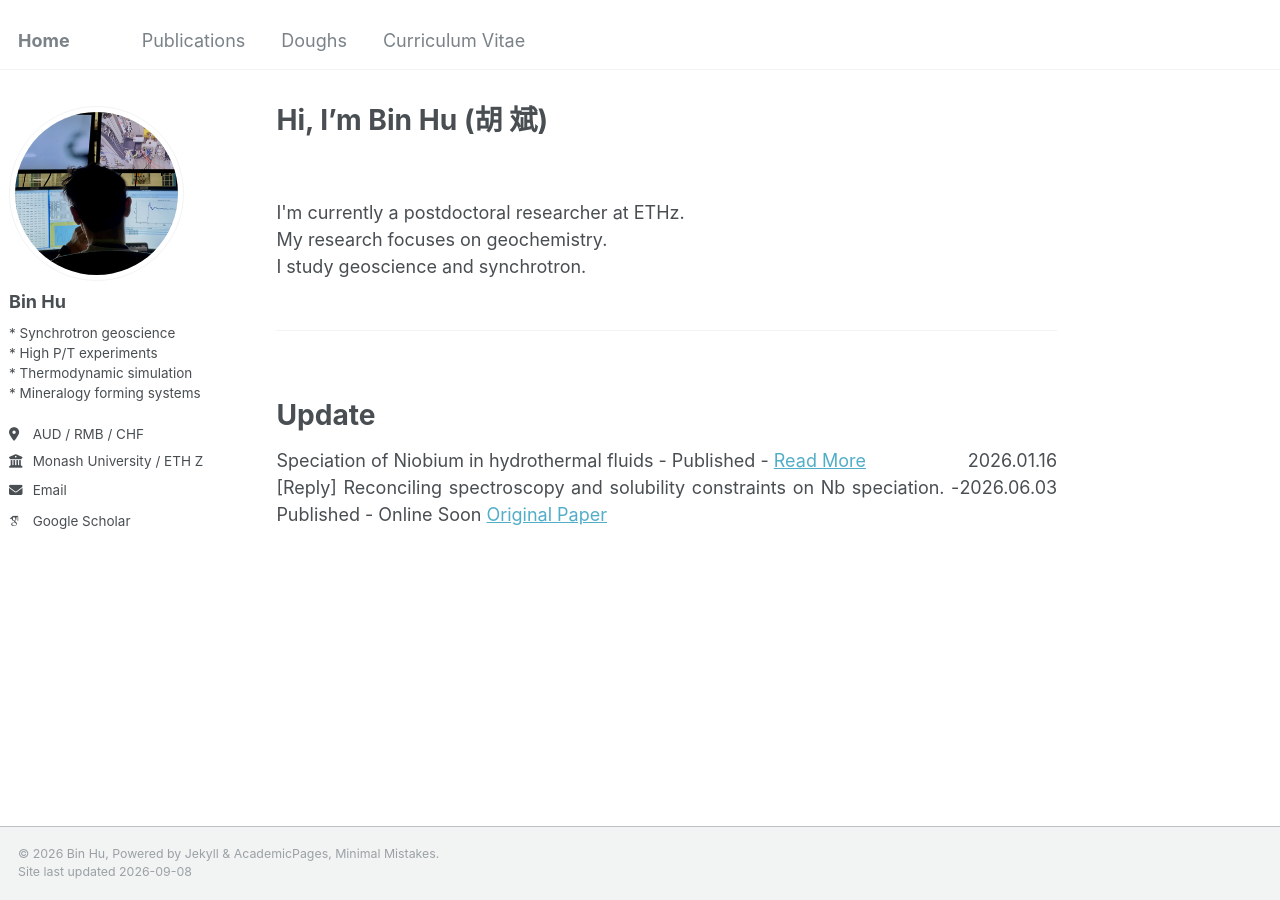
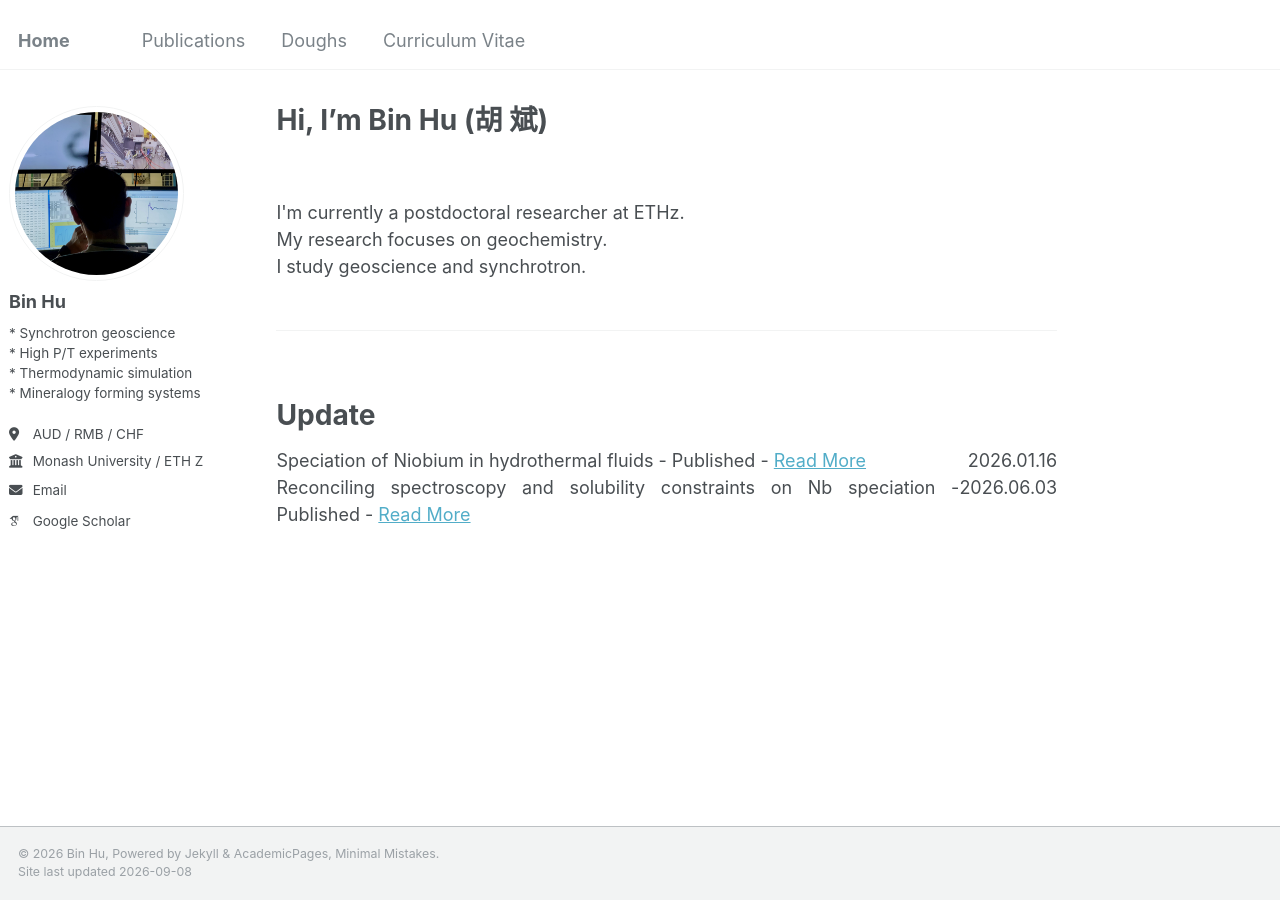
Before and after one commit to bhchemx/bhchemx.github.io, a Jekyll site: the page built from _pages/about.md, in a window 1280 px wide. Built offline with Jekyll 4.4.1, drawn with Linux system fonts in a browser that asks for light colours; some web fonts are replaced.

Commit message:
Update about.md

```diff
--- a/_pages/about.md
+++ b/_pages/about.md
@@ -30,7 +30,6 @@ redirect_from:
         2026.01.16
     </span>
 </div>
-
 <!---
 
 <div style="display: flex; justify-content: space-between; font-size: 1em;">
@@ -42,7 +41,7 @@ redirect_from:
 
 <div style="display: flex; justify-content: space-between; font-size: 1em;">
     <span>
-        [Reply] Reconciling spectroscopy and solubility constraints on Nb speciation. - Published - Online Soon <a href = "https://bhchemx.github.io/publication/2026-01-12-GCA-Nb">Original Paper</a>
+        Reconciling spectroscopy and solubility constraints on Nb speciation - Published - <a href = "https://bhchemx.github.io/publication/2026-06-03-GCA-Nb">Read More</a>
     </span>
     <span>
         2026.06.03
```
